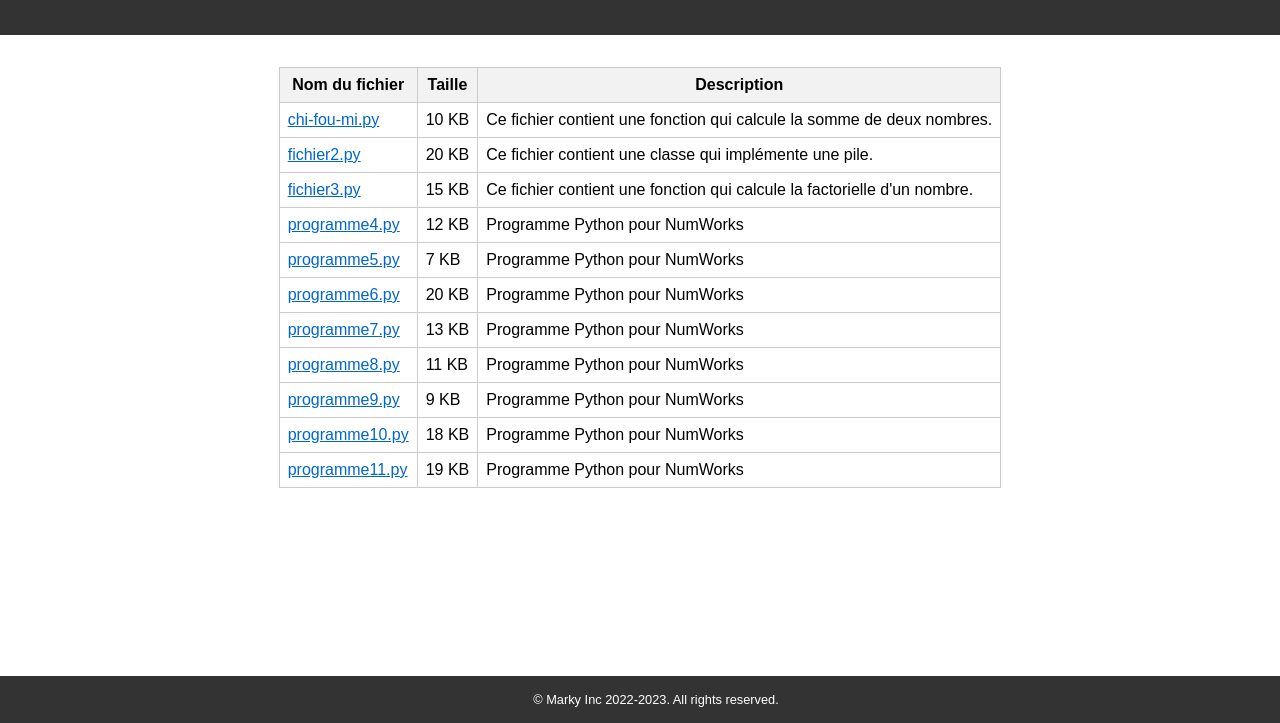
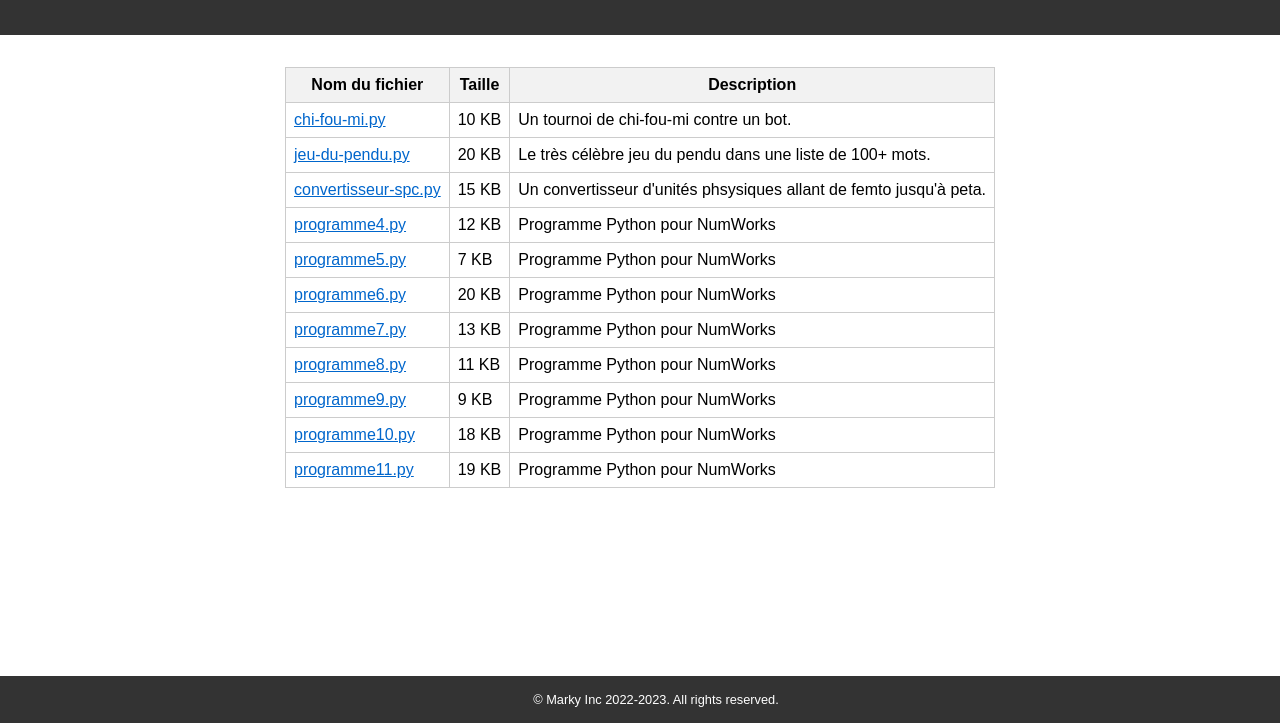
Before and after one commit to padawanNG/Numworks_games, a plain HTML site: page index.html in a window 1280 px wide. Shown: the part 77-800 px from the top of the page. Drawn offline with Linux system fonts and the light colour scheme.

Commit message:
Update index.html

```diff
--- a/index.html
+++ b/index.html
@@ -24,17 +24,17 @@
           <tr>
             <td><a href="chi fou mi.py" download>chi-fou-mi.py</a></td>
             <td>10 KB</td>
-            <td><span class="description">Ce fichier contient une fonction qui calcule la somme de deux nombres.</span></td>
+            <td><span class="description">Un tournoi de chi-fou-mi contre un bot.</span></td>
           </tr>
           <tr>
-            <td><a href="fichier2.py">fichier2.py</a></td>
+            <td><a href="jeu-du-pendu.py" download>jeu-du-pendu.py</a></td>
             <td>20 KB</td>
-            <td><span class="description">Ce fichier contient une classe qui implémente une pile.</span></td>
+            <td><span class="description">Le très célèbre jeu du pendu dans une liste de 100+ mots.</span></td>
           </tr>
           <tr>
-            <td><a href="fichier3.py">fichier3.py</a></td>
+            <td><a href="convertisseur-spc.py download">convertisseur-spc.py</a></td>
             <td>15 KB</td>
-            <td><span class="description">Ce fichier contient une fonction qui calcule la factorielle d'un nombre.</span></td>
+            <td><span class="description">Un convertisseur d'unités phsysiques allant de femto jusqu'à peta.</span></td>
           </tr>
           <tr>
             <td><a href="programme4.py" download>programme4.py</a></td>
```
